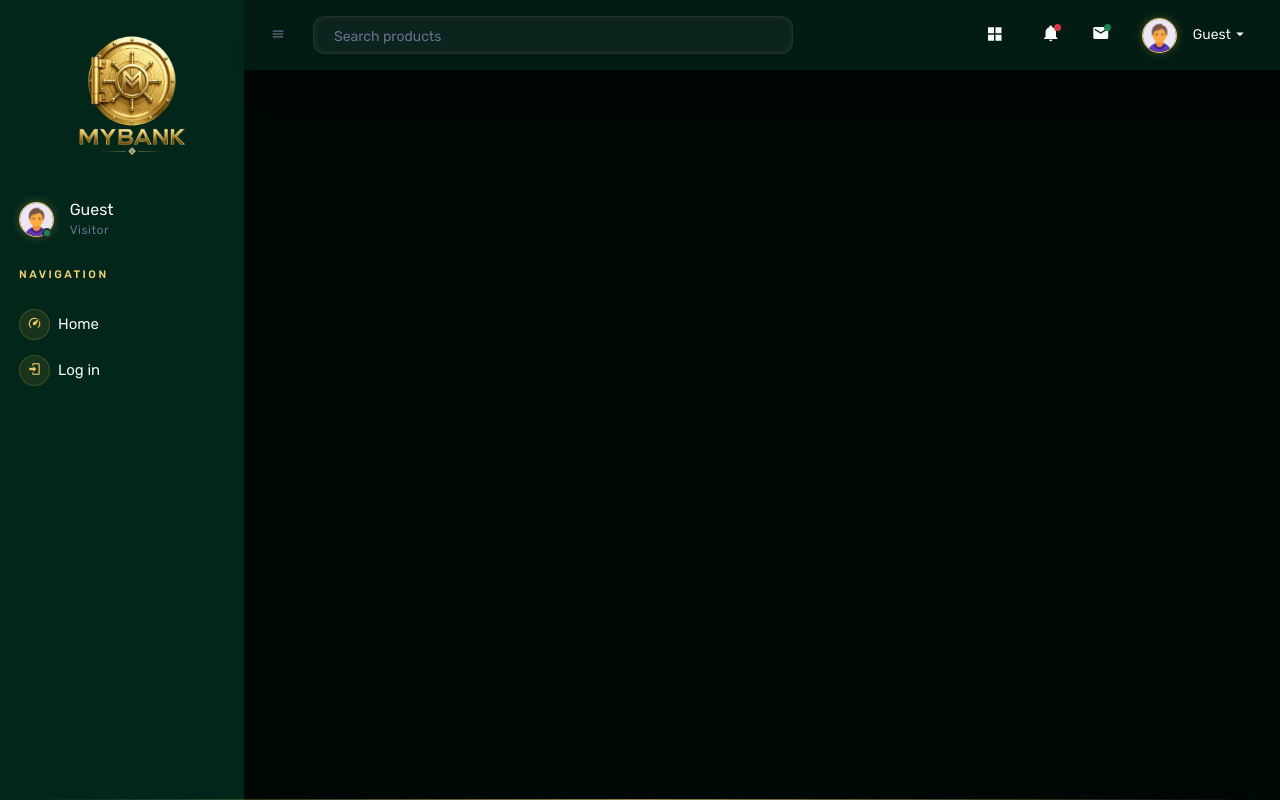
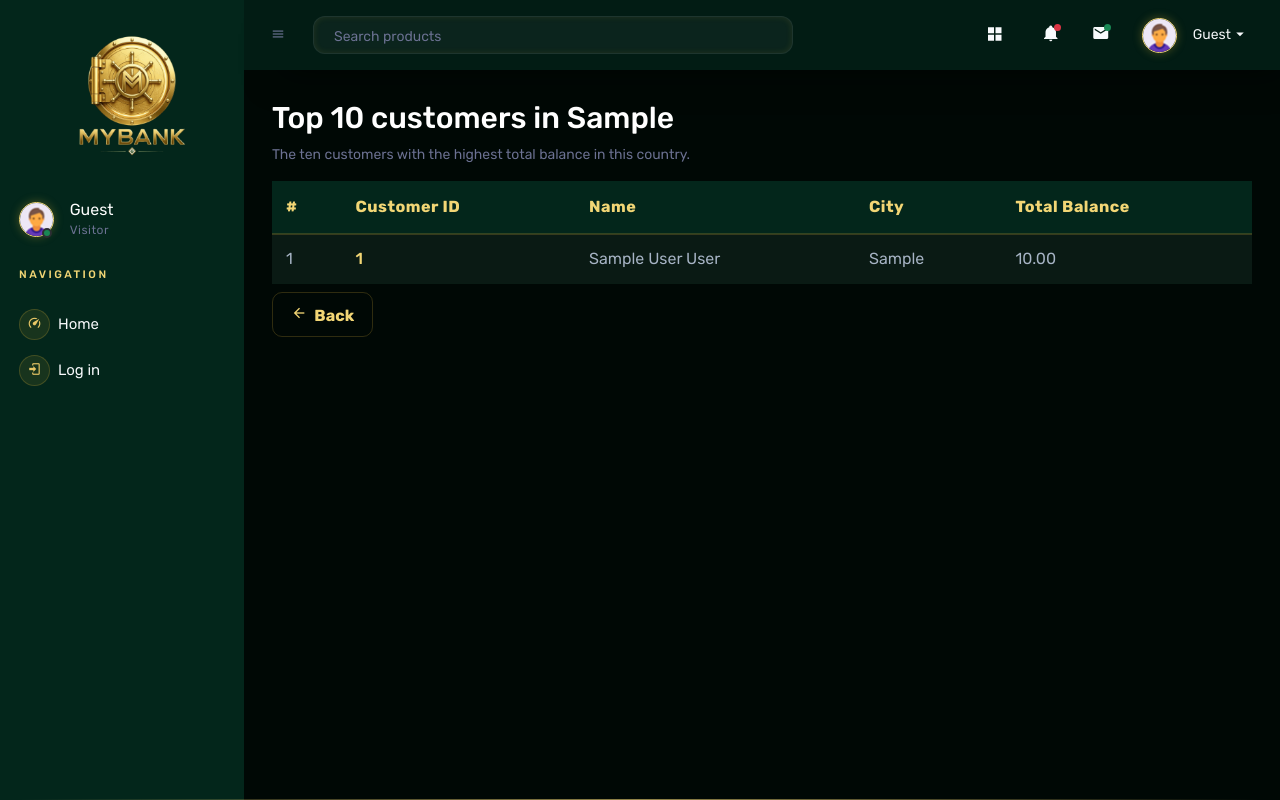
Before and after one commit to nninnie/Banksystem, an ASP.NET Core app: page /Country?country=Sample in a window 1280 px wide. Run offline with ASP.NET Core 8, Linux system fonts and the light colour scheme; tables that the repository leaves empty hold one stand-in row (values such as "Sample post").

Commit message:
Lagt till sida för topp 10 kunder per land med response caching
- Lägg till GetTopCustomersByCountryAsync i ICustomerService och CustomerService
- Lägg till Country Razor Page som visar de 10 kunderna med högst totalt saldo
- Gör sidan publik ([AllowAnonymous]) så att response caching fungerar
- Aktivera response caching: [ResponseCache(Duration = 60, VaryByQueryKeys = "country")]
- Registrera AddResponseCaching() och UseResponseCaching() i Program.cs
- Uppdatera landslänkarna i Index till asp-page med asp-route-country
- Lagt till tillbakalänk, knapp till startsidan med befintlig tabellstil

```diff
--- a/Pages/Country.cshtml
+++ b/Pages/Country.cshtml
@@ -1,4 +1,49 @@
 @page
 @model BankApp.Pages.CountryModel
 @{
+    ViewData["Title"] = "Top 10 - " + Model.Country;
 }
+
+<h2>Top 10 customers in @Model.Country</h2>
+
+<p class="text-muted">
+    The ten customers with the highest total balance in this country.
+</p>
+
+@if (!Model.TopCustomers.Any())
+{
+    <p>No customers found for the selected country.</p>
+}
+else
+{
+    <table class="mybank-table">
+        <thead>
+            <tr>
+                <th>#</th>
+                <th>Customer ID</th>
+                <th>Name</th>
+                <th>City</th>
+                <th>Total Balance</th>
+            </tr>
+        </thead>
+        <tbody>
+            @{
+                var rank = 1;
+            }
+            @foreach (var c in Model.TopCustomers)
+            {
+                <tr>
+                    <td>@(rank++)</td>
+                    <td><a asp-page="/Customer" asp-route-id="@c.CustomerId">@c.CustomerId</a></td>
+                    <td>@c.FullName</td>
+                    <td>@c.City</td>
+                    <td>@c.TotalBalance.ToString("N2")</td>
+                </tr>
+            }
+        </tbody>
+    </table>
+}
+
+<button class="bank-btn-outline" onclick="history.back()">
+    <i class="mdi mdi-arrow-left me-1"></i> Back
+</button>
--- a/Pages/Country.cshtml.cs
+++ b/Pages/Country.cshtml.cs
@@ -1,13 +1,31 @@
+using BankApp.Services;
+using BankApp.ViewModels;
+using Microsoft.AspNetCore.Authorization;
 using Microsoft.AspNetCore.Mvc;
 using Microsoft.AspNetCore.Mvc.RazorPages;
 
 namespace BankApp.Pages
 {
-
+    [AllowAnonymous]
+    [ResponseCache(Duration = 60, VaryByQueryKeys = new[] { "country" })]
     public class CountryModel : PageModel
     {
-        public void OnGet()
+        private readonly ICustomerService _customerService;
+
+        public CountryModel(ICustomerService customerService)
         {
+            _customerService = customerService;
+
+        }
+
+        [BindProperty(SupportsGet = true)]
+        public string Country { get; set; } = "";
+
+        public List<CustomerViewModel> TopCustomers { get; set; } = new();
+
+        public async Task OnGetAsync()
+        {
+            TopCustomers = await _customerService.GetTopCustomersByCountryAsync(Country, 10);
         }
     }
 }
--- a/Pages/Index.cshtml
+++ b/Pages/Index.cshtml
@@ -27,7 +27,7 @@
         {
             <tr>
                 <td>
-                    <a href="/Country/@c.Country">@c.Country</a>
+                    <a asp-page="/Country" asp-route-country="@c.Country">@c.Country</a>
                 </td>
                 <td>@c.CustomerCount</td>
                 <td>@c.AccountCount</td>
--- a/Services/ICustomerService.cs
+++ b/Services/ICustomerService.cs
@@ -1,4 +1,5 @@
 using BankApp.Models;
+using BankApp.ViewModels;
 
 namespace BankApp.Services
 {
@@ -17,5 +18,6 @@ namespace BankApp.Services
             string? sortColumn,
             string? sortOrder,
             int page);
+        Task<List<CustomerViewModel>> GetTopCustomersByCountryAsync(string country, int v);
     }
 }
--- a/wwwroot/my-css/style.css
+++ b/wwwroot/my-css/style.css
@@ -758,6 +758,7 @@ html body .navbar .navbar-menu-wrapper {
 .bank-btn-outline {
     display: inline-block;
     padding: 8px 18px;
+    margin-top: 0.5rem;
     background: transparent;
     color: var(--gold);
     font-weight: 600;
```
Also changed, not shown: Program.cs (+6 -2 lines), Services/CustomerService.cs (+20 -0 lines).
